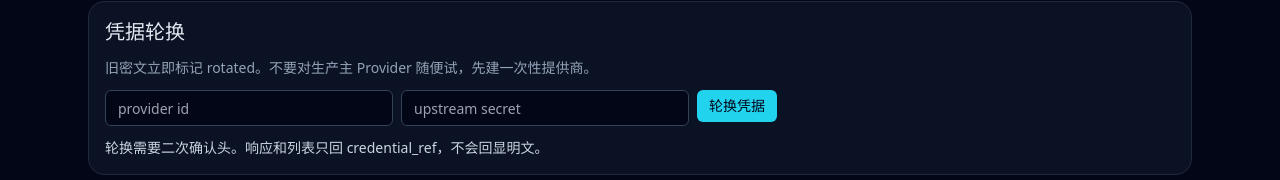
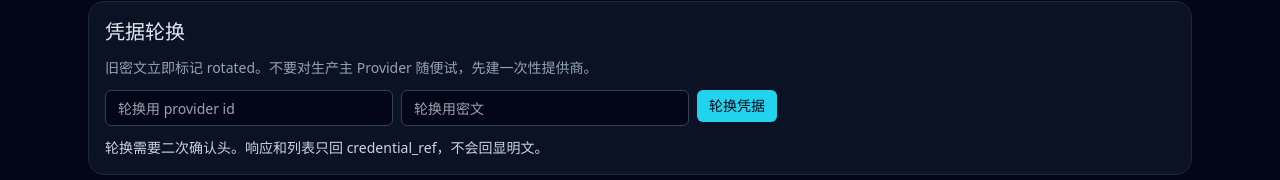
Before and after one commit to tokpath/tokstudio, a Next.js app in the folder web/: page /admin/providers in a window 1280 px wide. Shown: the part 475-655 px from the top of the page. Built offline with nearby package versions, Linux system fonts and the light colour scheme; no server answers.

Commit message:
fix(m7): disambiguate rotate form placeholders
The account-pool form also used provider id / upstream secret, so
automation filled the wrong fields. Rotate inputs now have unique labels.

Co-authored-by: aliao <zju.pigeon@gmail.com>

```diff
--- a/web/app/admin/providers/page.tsx
+++ b/web/app/admin/providers/page.tsx
@@ -77,8 +77,8 @@ function RotateCredentialForm() {
       <h2 className="mb-3 text-xl font-medium">凭据轮换</h2>
       <p className="mb-3 text-sm text-slate-400">旧密文立即标记 rotated。不要对生产主 Provider 随便试，先建一次性提供商。</p>
       <div className="mb-3 flex flex-wrap gap-2">
-        <Input className="w-72" name="provider_id" aria-label="轮换 provider id" placeholder="provider id" />
-        <Input className="w-72" type="password" name="secret" aria-label="上游凭据" placeholder="upstream secret" autoComplete="new-password" />
+        <Input className="w-72" name="provider_id" aria-label="轮换 provider id" placeholder="轮换用 provider id" />
+        <Input className="w-72" type="password" name="secret" aria-label="上游凭据" placeholder="轮换用密文" autoComplete="new-password" />
         <Button size="sm" type="submit">
           轮换凭据
         </Button>
```
